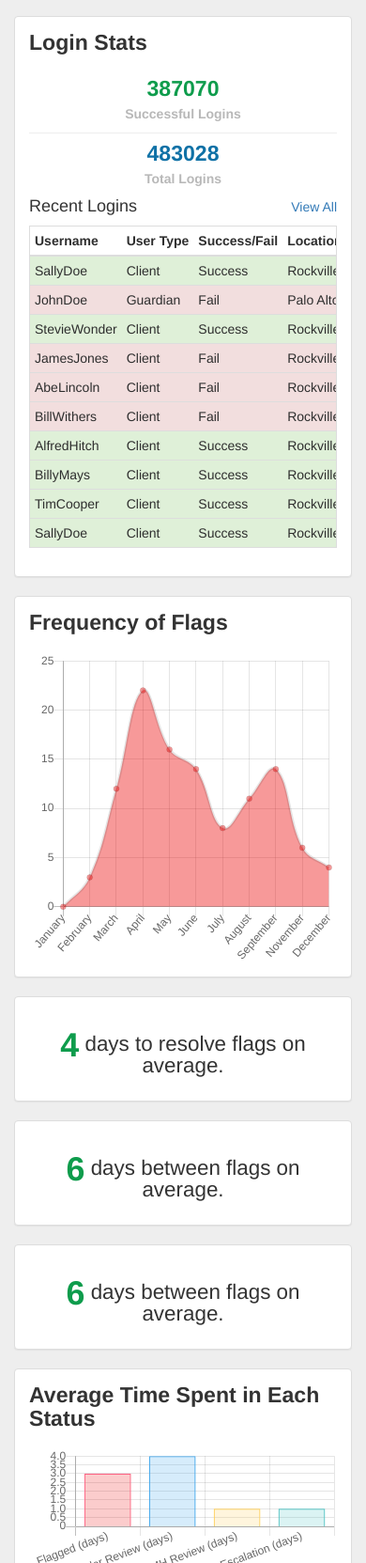
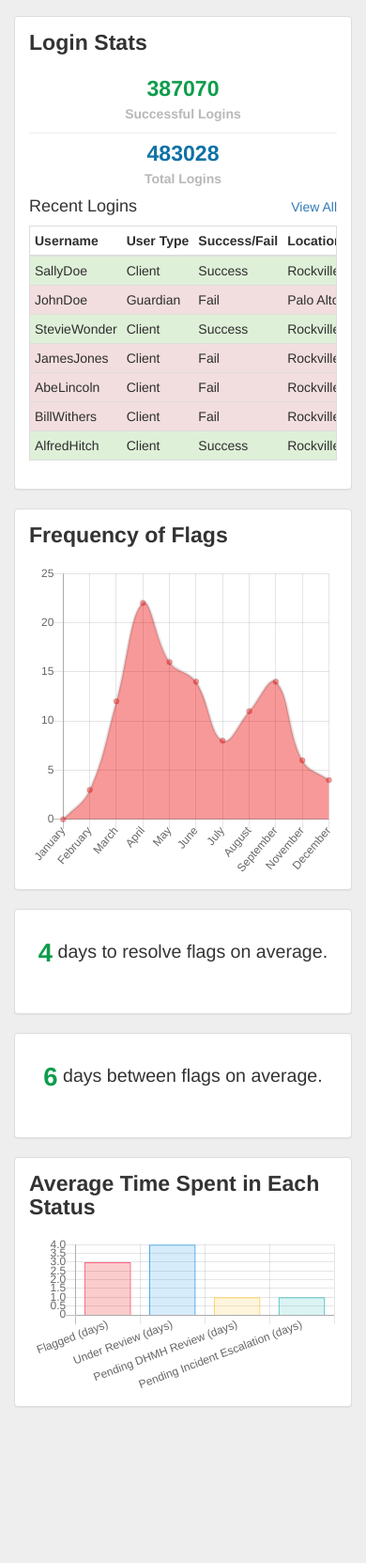
Before and after one commit to christianhfei/teft2_dashboard, a website: page index.html in a window 390 px wide. Shown: the part 53-1716 px from the top of the page at 94% size. After the commit the page ends 1590 px from the top, so only its background shows below. Drawn offline with nearby package versions, Linux system fonts and the light colour scheme.

Commit message:
More layout adjustments

```diff
--- a/css/main.less
+++ b/css/main.less
@@ -59,7 +59,7 @@ body{
         }
 
         div.table-responsive{
-            max-height: 500px;
+            max-height: 550px;
             overflow-y: auto !important;
             table{
                 text-align: left;
@@ -78,10 +78,10 @@ div.daysToResolve, div.timeBetweenFlags{
             div.row{
                 div{
                     height: 80px;
-                    padding-top: 7%;
+                    padding-top: 5%;
                     span{
-                        font-size: 160%;
-                        line-height: 20px;
+                        font-size: 150%;
+                        line-height: 25px;
                         vertical-align: middle;
                         span{
 
@@ -111,6 +111,30 @@ div.daysToResolve, div.timeBetweenFlags{
         }
     }
 
+    div.daysToResolve, div.timeBetweenFlags{
+    div.panel.panel-default{
+        div.panel-body{
+            text-align: center;
+            div.row{
+                div{
+                    height: 80px;
+                    padding-top: 5%;
+                    span{
+                        font-size: 130%;
+                        line-height: 25px;
+                        vertical-align: middle;
+                        span{
+
+                            font-weight: bold;
+                            color: @green;
+                        }
+                    }
+                }
+            }
+        }
+    }
+}
+
 }
 
 @media only screen and (max-width : 992px) {
@@ -129,19 +153,77 @@ div.daysToResolve, div.timeBetweenFlags{
             }
         }
     }
+
+    div.daysToResolve, div.timeBetweenFlags{
+        div.panel.panel-default{
+            div.panel-body{
+                text-align: center;
+                div.row{
+                    div{
+                        height: 80px;
+                        padding-top: 5%;
+                        span{
+                            font-size: 140%;
+                            line-height: 25px;
+                            vertical-align: middle;
+                    }
+                }
+            }
+        }
+    }
+    }
 }
 
 /* Small Devices, Tablets */
-@media only screen and (max-width : 768px) {
+@media only screen and (max-width : 769px) {
+    .panel{
+        .panel-body{
+            div.table-responsive{
+                max-height: 250px;
+            }
+        }
+    }
 
+    div.daysToResolve, div.timeBetweenFlags{
+        div.panel.panel-default{
+            div.panel-body{
+                text-align: center;
+                div.row{
+                    div{
+                        height: 80px;
+                        padding-top: 5%;
+                        span{
+                            font-size: 140%;
+
+                        }
+                    }
+                }
+            }
+        }
+    }
 }
 
 /* Extra Small Devices, Phones */
 @media only screen and (max-width : 480px) {
+    .panel{
+        .panel-body{
+            div.recentLogins{
+                div.table-responsive{
+                    max-height: 250px;
+                }
+            }
 
+        }
+    }
 }
 
 /* Custom, iPhone Retina */
 @media only screen and (max-width : 320px) {
-
+    .panel{
+        .panel-body{
+            div.table-responsive{
+                max-height: 250px;
+            }
+        }
+    }
 }
--- a/index.html
+++ b/index.html
@@ -46,10 +46,10 @@
 
     <div class="container-fluid">
       <div class="clearfix"><br></div>
-      <div class="row">
+      <div class="row ">
 
         <!-- Login Card -->
-        <div class="col-xs-12 col-sm-6 col-md-7 col-lg-7">
+        <div class="col-xs-12 col-sm-7 col-md-7 col-lg-7">
           <div class="panel panel-default">
             <div class="panel-body">
               <div class="row">
@@ -176,7 +176,7 @@
           </div>
         </div><!-- /end Login Card -->
         <!-- Frequency of Flags Chart -->
-        <div class="col-xs-12 col-sm-6 col-md-3 col-lg-3">
+        <div class="col-xs-12 col-sm-5 col-md-3 col-lg-3">
           <div class="panel panel-default">
             <div class="panel-body">
               <div class="row">
@@ -188,9 +188,9 @@
             </div>
           </div>
         </div><!-- /end Frequency of Flags Chart -->
-        <!--  -->
+
         <!-- days to resolve -->
-        <div class="col-xs-12 col-sm-6 col-md-2 col-lg-2 daysToResolve">
+        <div class="col-xs-12 col-sm-5 col-md-2 col-lg-2 daysToResolve">
           <div class="panel panel-default">
             <div class="panel-body">
               <div class="row">
@@ -202,7 +202,7 @@
           </div>
         </div><!-- /end days to resolve -->
 
-        <div class="col-xs-12 col-sm-6 col-md-2 col-lg-2 timeBetweenFlags">
+        <div class="col-xs-12 col-sm-5 col-md-2 col-lg-2 timeBetweenFlags">
           <div class="panel panel-default">
             <div class="panel-body">
               <div class="row">
@@ -213,20 +213,10 @@
             </div>
           </div>
         </div>
-        <div class="col-xs-12 col-sm-6 col-md-2 col-lg-2 timeBetweenFlags">
-          <div class="panel panel-default">
-            <div class="panel-body">
-              <div class="row">
-                <div class="col-xs-12 col-sm-12 col-md-12 col-lg-12">
-                  <span><span>6</span> days between flags on average.</span>
-                </div>
-              </div>
-            </div>
-          </div>
-        </div>
+
       </div><!-- /end first row -->
-      <div class="row">
-        <div class="col-xs-12 col-sm-6 col-md-6 col-lg-5 timeAtEachStatus">
+      <div class="row ">
+        <div class="col-xs-12 col-sm-7 col-md-6 col-lg-5 timeAtEachStatus">
           <div class="panel panel-default">
             <div class="panel-body">
               <div class="row">
@@ -243,7 +233,7 @@
           </div>
         </div>
       </div>
-    </div>
+    </div><!-- /end second Row -->
 
 
 
```
Also changed, not shown: css/main.css.
